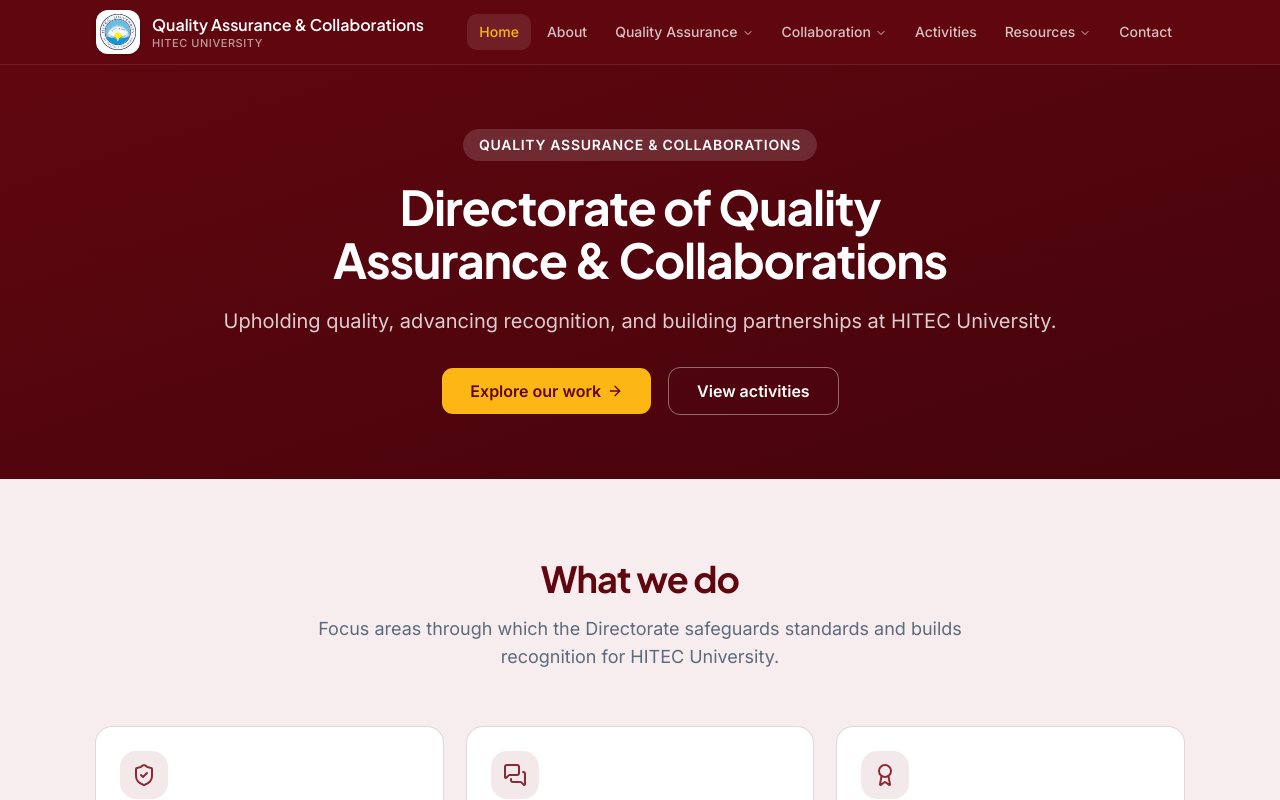
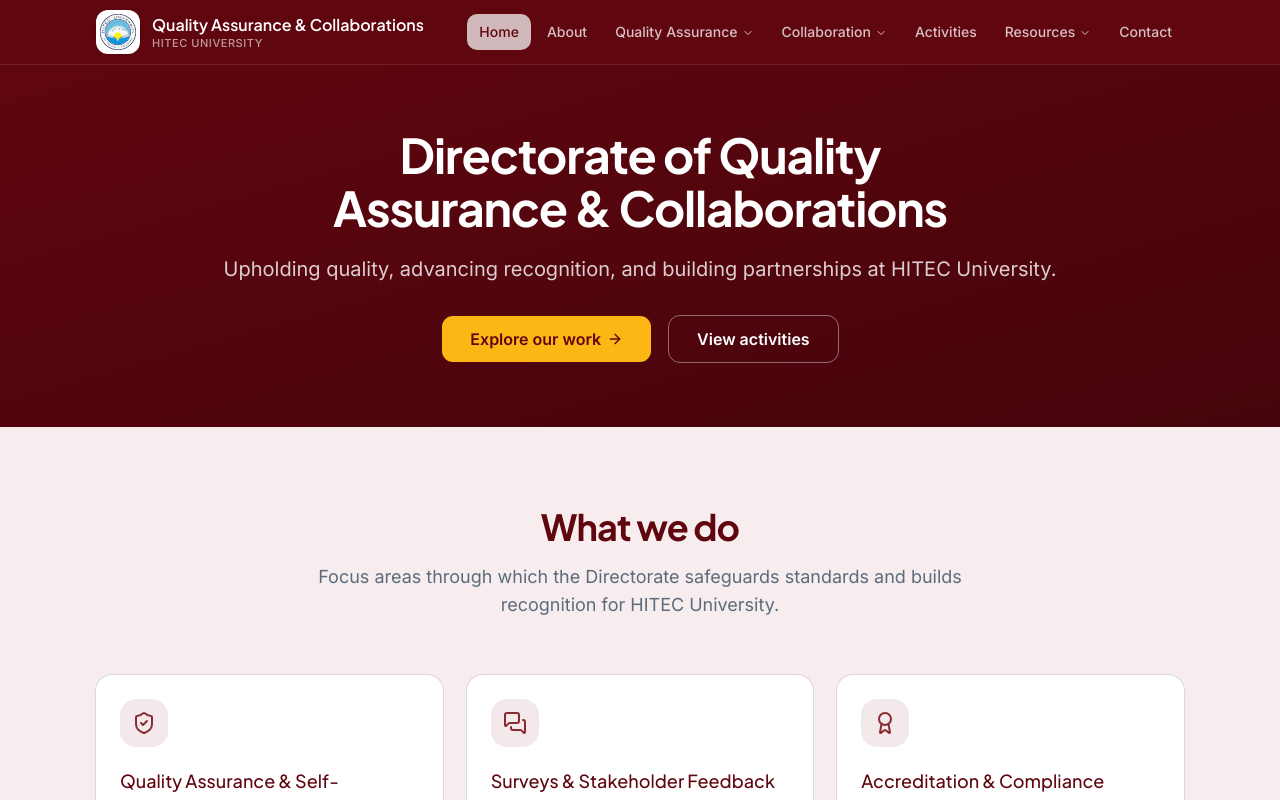
Before and after one commit to asifarif/QAC-Web-01, a Next.js app: page / in a window 1280 px wide. Shown: the top 800 px of the page. Built offline with nearby package versions, Linux system fonts and the light colour scheme.

Commit message:
blue to red theme

```diff
--- a/src/components/sections/hero.tsx
+++ b/src/components/sections/hero.tsx
@@ -10,26 +10,20 @@
       {/* Title band */}
       <div className="bg-gradient-to-br from-brand to-brand-dark text-white">
         <div className="mx-auto w-full max-w-6xl px-4 sm:px-6 lg:px-8 py-12 text-center md:py-16">
-          <Reveal className="flex justify-center">
-            <span className="inline-flex items-center rounded-full bg-white/15 px-4 py-1.5 text-xs font-semibold tracking-wider text-white uppercase backdrop-blur sm:text-sm">
-              Quality Assurance &amp; Collaborations
-            </span>
-          </Reveal>
-
-          <Reveal delay={0.08}>
-            <h1 className="mx-auto mt-5 max-w-4xl font-heading text-3xl font-bold text-balance leading-[1.1] sm:text-4xl md:text-5xl">
+          <Reveal>
+            <h1 className="mx-auto max-w-4xl font-heading text-3xl font-bold text-balance leading-[1.1] sm:text-4xl md:text-5xl">
               Directorate of Quality Assurance &amp; Collaborations
             </h1>
           </Reveal>
 
-          <Reveal delay={0.16}>
+          <Reveal delay={0.08}>
             <p className="mx-auto mt-5 max-w-4xl text-lg text-pretty text-white/80 sm:text-xl">
               Upholding quality, advancing recognition, and building partnerships
               at HITEC University.
             </p>
           </Reveal>
 
-          <Reveal delay={0.24}>
+          <Reveal delay={0.16}>
             <div className="mt-8 flex flex-col items-center justify-center gap-4 sm:flex-row">
               <Button
                 asChild
--- a/src/components/site-header.tsx
+++ b/src/components/site-header.tsx
@@ -54,7 +54,7 @@
 }
 
 const desktopLinkClass =
-  "rounded-md px-3 py-2 text-sm font-medium whitespace-nowrap text-white/75 transition-colors hover:bg-white/10 hover:text-white focus:bg-white/10 focus:text-white data-active:bg-white/10 data-active:text-gold";
+  "rounded-md px-3 py-2 text-sm font-medium whitespace-nowrap text-white/75 transition-colors hover:bg-white/10 hover:text-white focus:bg-white/10 focus:text-white data-active:bg-[#d1b9bb] data-active:text-brand data-active:hover:bg-[#d1b9bb] data-active:hover:text-brand data-active:focus:bg-[#d1b9bb] data-active:focus:text-brand";
 
 export function SiteHeader() {
   const pathname = usePathname();
@@ -83,7 +83,7 @@
                 <NavigationMenuItem key={item.href}>
                   <NavigationMenuTrigger
                     className={cn(
-                      "h-auto bg-transparent px-3 py-2 text-sm font-medium whitespace-nowrap text-white/75 hover:bg-white/10 hover:text-white focus:bg-white/10 focus:text-white data-open:bg-white/10 data-open:text-white data-open:hover:bg-white/10 data-open:focus:bg-white/10 data-popup-open:bg-white/10 data-popup-open:hover:bg-white/10",
+                      "h-auto bg-transparent px-3 py-2 text-sm font-medium whitespace-nowrap text-white/75 hover:bg-white/10 hover:text-white focus:bg-white/10 focus:text-white data-open:bg-[#d1b9bb] data-open:text-brand data-open:hover:bg-[#d1b9bb] data-open:hover:text-brand data-open:focus:bg-[#d1b9bb] data-open:focus:text-brand data-popup-open:bg-[#d1b9bb] data-popup-open:text-brand data-popup-open:hover:bg-[#d1b9bb] data-popup-open:hover:text-brand",
                       (isActive(item.href) ||
                         item.children.some((child) => isActive(child.href))) &&
                         "text-gold",
--- a/src/components/ui/table.tsx
+++ b/src/components/ui/table.tsx
@@ -57,7 +57,7 @@
     <tr
       data-slot="table-row"
       className={cn(
-        "border-b transition-colors hover:bg-muted/50 has-aria-expanded:bg-muted/50 data-[state=selected]:bg-muted",
+        "border-b transition-colors hover:bg-brand-tint has-aria-expanded:bg-brand-tint data-[state=selected]:bg-brand-tint",
         className
       )}
       {...props}
```
